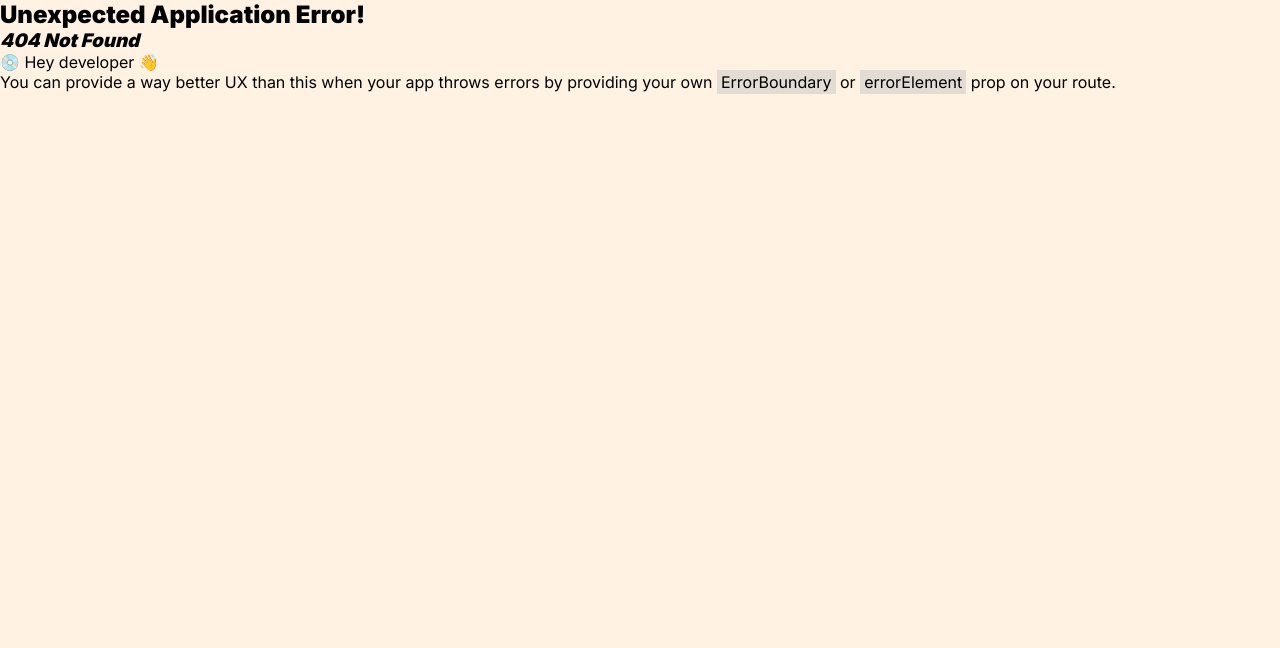
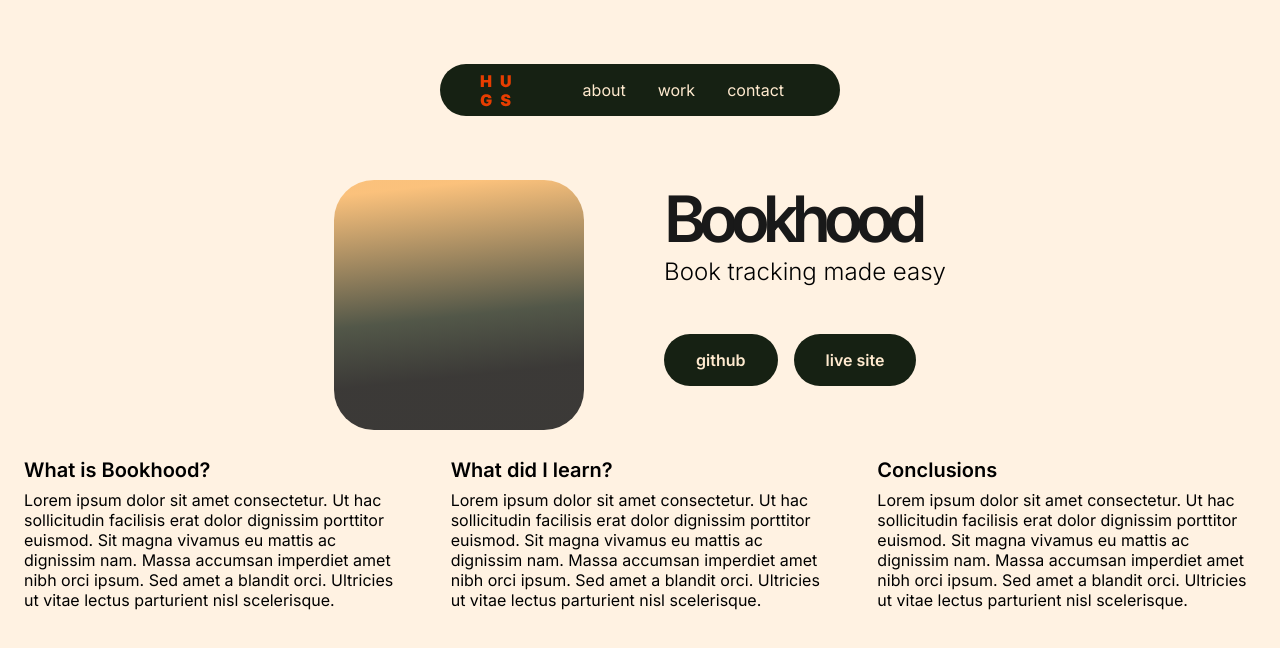
Before and after one commit to kelbri10/PORTFOLIO-WEBSITE, a React (Vite) app in the folder client/: page /work/bookhood in a window 1280 px wide. Before the commit this address had no page. Shown: the top 648 px of the page. Built offline with nearby package versions, Linux system fonts and the light colour scheme.

Commit message:
reformed work.tsx to use outlet, display components according to url path, added project pages

```diff
--- a/client/src/components/NavBar.tsx
+++ b/client/src/components/NavBar.tsx
@@ -9,7 +9,7 @@ const NavBar = () => {
         </svg>
             <ul>
                 <li><NavLink to="/" className="nav_link">about</NavLink></li>
-                <li><NavLink to="/work" className="nav_link">work</NavLink></li>
+                <li><NavLink to="/work/all" className="nav_link">work</NavLink></li>
                 <li><NavLink to="/contact" className="nav_link">contact</NavLink></li>
             </ul>
         </nav>
--- a/client/src/components/styles/ProjectCard.css
+++ b/client/src/components/styles/ProjectCard.css
@@ -6,13 +6,15 @@
 
     color: #FFEACF;
     border-radius: 2.5rem;
-    width: 75vw;
+    min-width: 50vw;
     height: 30vh;
 
     display: flex;
     flex-direction: row;
     justify-content: space-evenly;
     align-items: center;
+    gap: 2rem;
+    padding: 2rem;
 }
 
 .project_card h1{
--- a/client/src/main.tsx
+++ b/client/src/main.tsx
@@ -9,13 +9,20 @@ import{
 import About from './pages/About/About.tsx';
 import Work from './pages/Work/Work.tsx';
 import Contact from './pages/Contact.tsx';
+import Bookhood from './pages/Work/Projects/Bookhood.tsx';
+import TheKeyShop from './pages/Work/Projects/TheKeyShop.tsx';
+import ProjectCardDisplay from './pages/Work/ProjectCardDisplay.tsx';
 
 
 const router = createBrowserRouter(
   createRoutesFromElements(
     <Route>
         <Route path="/" element={<About />} />
-        <Route path="/work" element={<Work />} />
+        <Route path="/work" element={<Work />}>
+          <Route path="all" element={<ProjectCardDisplay />} />
+          <Route path="bookhood" element={<Bookhood />} />
+          <Route path="the-key-shop" element={<TheKeyShop />} />
+        </Route>
         <Route path="/contact" element={<Contact />} />
     </Route>
   )
--- /dev/null
+++ b/client/src/pages/Work/ProjectCardDisplay.tsx
@@ -0,0 +1,14 @@
+import ProjectCard from "../../components/ProjectCard";
+import { Link } from "react-router-dom";
+import "../../main.css"
+
+const ProjectCardDisplay = () => {
+    return (
+        <div>
+        <Link to="/work/bookhood" style={{textDecoration: 'none'}}><ProjectCard projectNum={1} projectLang="ReactJs, React Router, TailwindCSS, Firebase, Git version control" projectName="Bookhood" /></Link>
+        <Link to="/work/the-key-shop" style={{textDecoration: 'none'}}><ProjectCard projectNum={2} projectLang="ReactJs, ExpressJs, TailwindCSS, MongoDB, Git Version Control" projectName="The Key Shop" /></Link>
+        </div>
+      )
+}
+
+export default ProjectCardDisplay;
--- a/client/src/pages/Work/Projects/Bookhood.tsx
+++ b/client/src/pages/Work/Projects/Bookhood.tsx
@@ -0,0 +1,48 @@
+import "../../styles/Project.css";
+import "../../../main.css"
+const Bookhood = () => {
+    return(
+        <div className="container">
+            <header>
+                <div className="gradient_box"></div>
+
+                <div className="project_header">
+                    <div>
+                        <h1>Bookhood</h1>
+                        <h2>Book tracking made easy</h2>
+                    </div>
+
+                    <div className="project_links">
+                        <a href="github.com" target="_blank">github</a>
+
+                        <a href="google.com" target="_blank">live site</a>
+                    </div>
+                </div>
+            </header>
+
+            <section className="project_description">
+                <article className="project_info">
+                    <h3>What is Bookhood?</h3>
+                    <p>
+                        Lorem ipsum dolor sit amet consectetur. Ut hac sollicitudin facilisis erat dolor dignissim porttitor euismod. Sit magna vivamus eu mattis ac dignissim nam. Massa accumsan imperdiet amet nibh orci ipsum. Sed amet a blandit orci. Ultricies ut vitae lectus parturient nisl scelerisque.
+                    </p>
+                </article>
+                <article className="project_info">
+                    <h3>What did I learn?</h3>
+
+                    <p>
+                        Lorem ipsum dolor sit amet consectetur. Ut hac sollicitudin facilisis erat dolor dignissim porttitor euismod. Sit magna vivamus eu mattis ac dignissim nam. Massa accumsan imperdiet amet nibh orci ipsum. Sed amet a blandit orci. Ultricies ut vitae lectus parturient nisl scelerisque.
+                    </p>
+                </article>
+                <article className="project_info">
+                    <h3>Conclusions</h3>
+                    <p>
+                        Lorem ipsum dolor sit amet consectetur. Ut hac sollicitudin facilisis erat dolor dignissim porttitor euismod. Sit magna vivamus eu mattis ac dignissim nam. Massa accumsan imperdiet amet nibh orci ipsum. Sed amet a blandit orci. Ultricies ut vitae lectus parturient nisl scelerisque.
+                    </p>
+                </article>
+            </section>
+        </div>
+    )
+}
+
+export default Bookhood;
--- a/client/src/pages/Work/Projects/TheKeyShop.tsx
+++ b/client/src/pages/Work/Projects/TheKeyShop.tsx
@@ -0,0 +1,48 @@
+import "../../styles/Project.css";
+import "../../../main.css"
+const TheKeyShop = () => {
+    return(
+        <div className="container">
+            <header>
+                <div className="gradient_box"></div>
+
+                <div className="project_header">
+                    <div>
+                        <h1>The Key Shop</h1>
+                        <h2>A Keyboard Enthusiast's Dream Shop</h2>
+                    </div>
+
+                    <div className="project_links">
+                        <a href="github.com" target="_blank">github</a>
+
+                        <a href="google.com" target="_blank">live site</a>
+                    </div>
+                </div>
+            </header>
+
+            <section className="project_description">
+                <article className="project_info">
+                    <h3>What is Bookhood?</h3>
+                    <p>
+                        Lorem ipsum dolor sit amet consectetur. Ut hac sollicitudin facilisis erat dolor dignissim porttitor euismod. Sit magna vivamus eu mattis ac dignissim nam. Massa accumsan imperdiet amet nibh orci ipsum. Sed amet a blandit orci. Ultricies ut vitae lectus parturient nisl scelerisque.
+                    </p>
+                </article>
+                <article className="project_info">
+                    <h3>What did I learn?</h3>
+
+                    <p>
+                        Lorem ipsum dolor sit amet consectetur. Ut hac sollicitudin facilisis erat dolor dignissim porttitor euismod. Sit magna vivamus eu mattis ac dignissim nam. Massa accumsan imperdiet amet nibh orci ipsum. Sed amet a blandit orci. Ultricies ut vitae lectus parturient nisl scelerisque.
+                    </p>
+                </article>
+                <article className="project_info">
+                    <h3>Conclusions</h3>
+                    <p>
+                        Lorem ipsum dolor sit amet consectetur. Ut hac sollicitudin facilisis erat dolor dignissim porttitor euismod. Sit magna vivamus eu mattis ac dignissim nam. Massa accumsan imperdiet amet nibh orci ipsum. Sed amet a blandit orci. Ultricies ut vitae lectus parturient nisl scelerisque.
+                    </p>
+                </article>
+            </section>
+        </div>
+    )
+}
+
+export default TheKeyShop;
--- a/client/src/pages/Work/Work.tsx
+++ b/client/src/pages/Work/Work.tsx
@@ -1,13 +1,14 @@
+import { Outlet } from "react-router-dom";
 import NavBar from "../../components/NavBar";
-import ProjectCard from "../../components/ProjectCard";
+
 import "../../main.css"
+import ProjectCardDisplay from "./ProjectCardDisplay";
 
 const Work = () => {
     return (
         <div className="container">
           <NavBar />
-          <ProjectCard projectNum={1} projectLang="ReactJs, React Router, TailwindCSS, Firebase, Git version control" projectName="Bookhood" />
-          <ProjectCard projectNum={2} projectLang="ReactJs, ExpressJs, TailwindCSS, MongoDB, Git Version Control" projectName="The Key Shop" />
+          <Outlet />
         </div>
       )
 }
--- /dev/null
+++ b/client/src/pages/styles/Project.css
@@ -0,0 +1,62 @@
+
+header{
+    display: flex;
+    gap: 5rem;
+}
+
+.project_header{
+    display: flex;
+    flex-direction: column;
+    justify-content: space-evenly;
+    align-items: flex-start;
+}
+.project_header div{
+    margin-bottom: 4rem;
+}
+.project_header h1{
+    margin: 0;
+    text-align: left;
+    font-size: 4rem;
+    font-weight: 600;
+    letter-spacing: -0.45rem;
+}
+
+.project_header h2{
+    font-weight: 300;
+    font-size: 1.5rem;
+}
+.gradient_box{
+    width: 250px;
+    height: 250px;
+    background: linear-gradient(354deg, rgba(25, 25, 25, 0.85) 24.09%, rgba(22, 33, 19, 0.74) 46.04%, rgba(247, 150, 33, 0.53) 94.17%);
+    border-radius: 2.5rem;
+}
+.project_description{
+    display: flex;
+    flex-direction: row;
+    gap: 3rem;
+    margin: 1.5rem;
+}
+
+.project_info h3{
+    font-weight: 600;
+    font-size: 1.25rem;
+
+    margin-bottom: 0.5rem;
+}
+
+.project_info p{
+    font-size: 1rem;
+    font-weight: 400;
+}
+
+.project_links a{
+    color: #FFEACF;
+    font-weight: 600;
+    font-size: 1rem;
+    border-radius: 2.5rem;
+    background-color: #162113;
+    padding: 1rem 2rem;
+    text-decoration: none;
+    margin-right: 1rem;
+}
```
